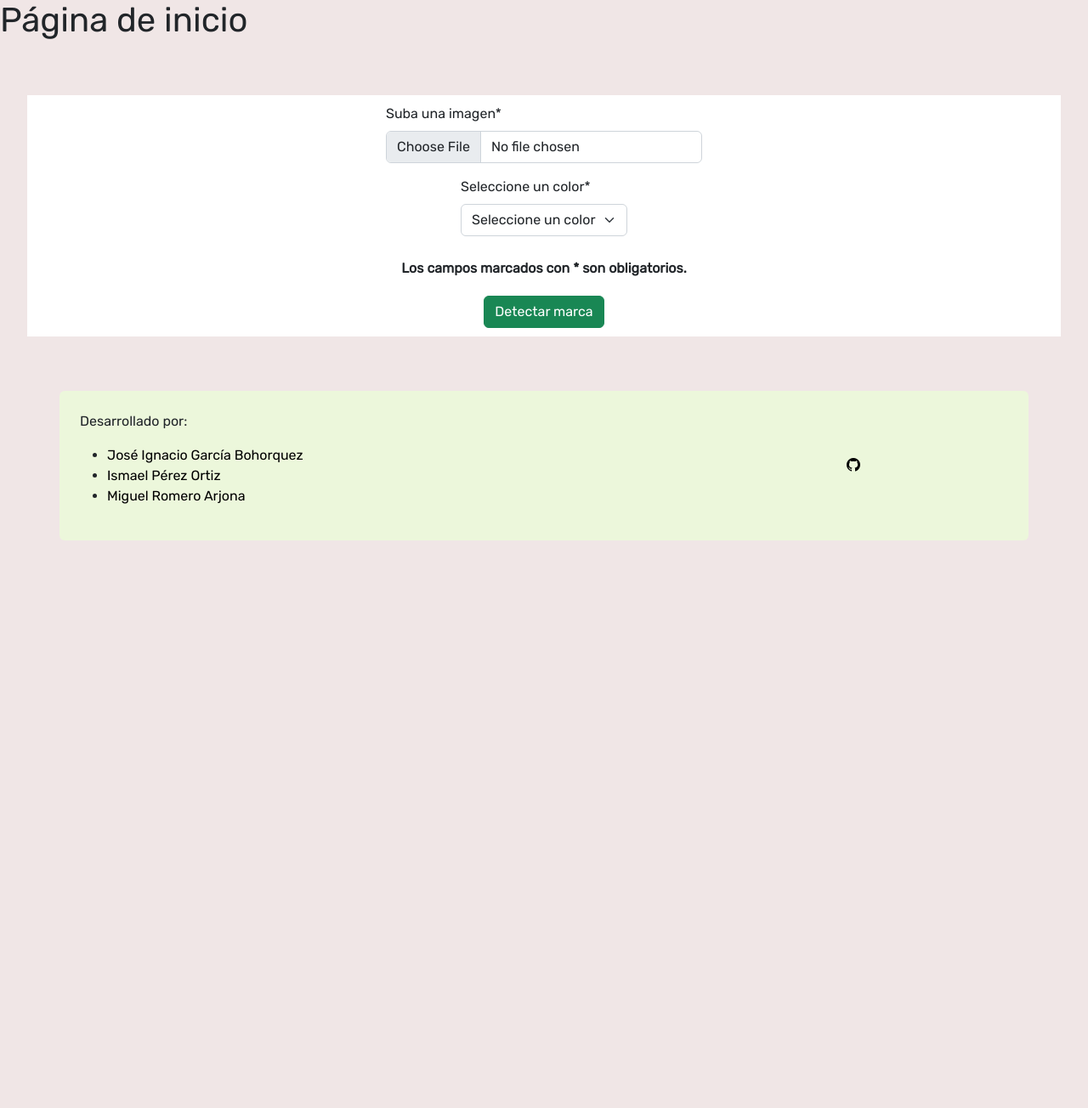
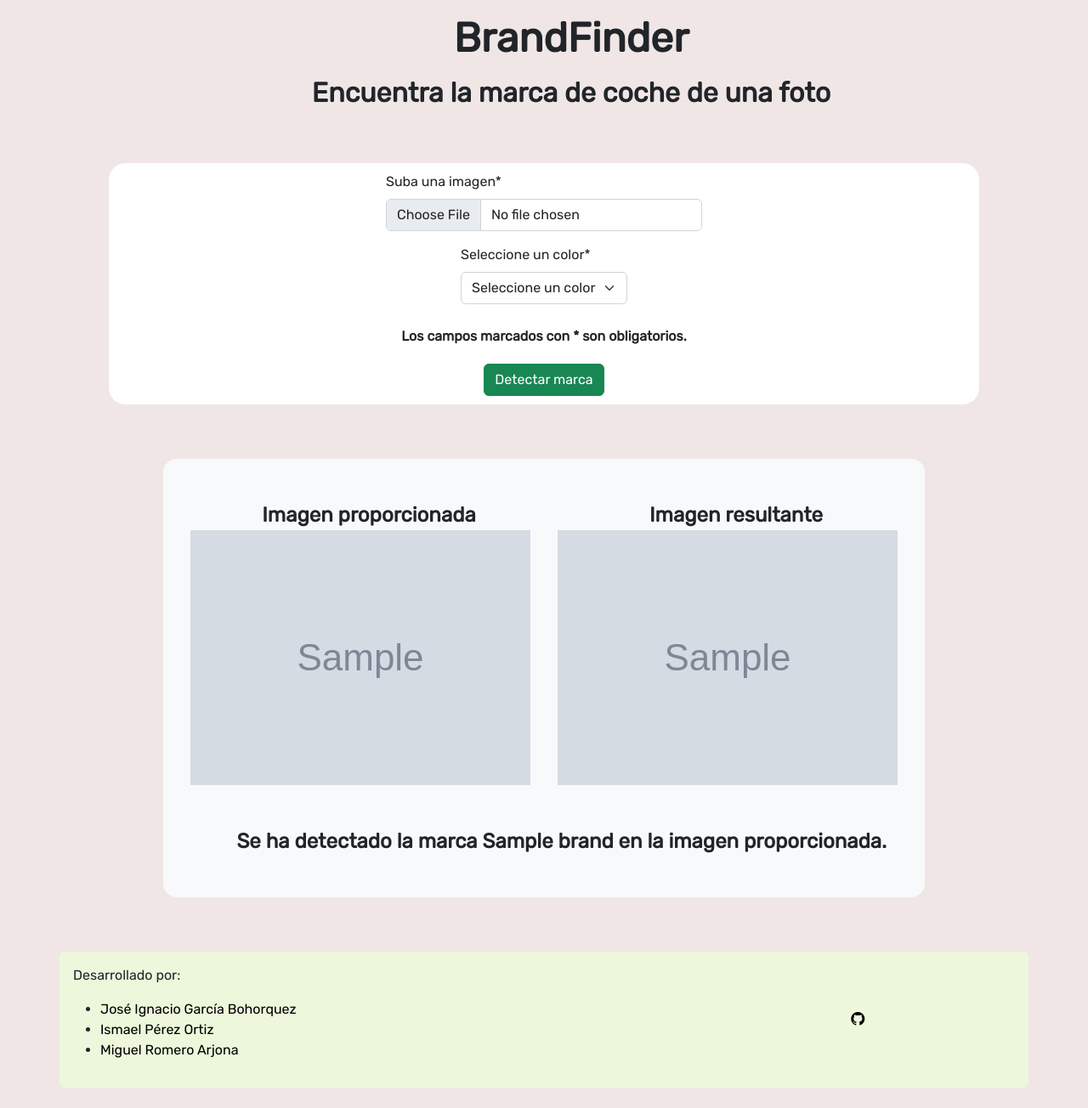
Before and after one commit to BrandFinder/BrandFinder-App, a Django app: template main/templates/index.html in a window 1280 px wide. Shown: the part 81-1385 px from the top of the page at 85% size. Before the commit the page ends 717 px from the top, so only its background shows below. Run offline with Django 4.2, Linux system fonts and the light colour scheme; tables that the repository leaves empty hold one stand-in row (values such as "Sample post"); the template is opened without the code that fills it: values that come from a table or form of the project are taken from there, most other values are stand-ins (such as "Sample title", 1, 10 or a date in 2020); grey boxes marked "Sample" are stand-in pictures; some libraries are stand-ins or nearby versions.

Commit message:
add results wrapper

```diff
--- a/BrandFinder/settings.py
+++ b/BrandFinder/settings.py
@@ -122,6 +122,9 @@
 
 STATIC_URL = '/static/'
 
+MEDIA_URL = '/media/'
+MEDIA_ROOT = os.path.join(BASE_DIR, 'media')
+
 STATICFILES_DIRS = [
     os.path.join(BASE_DIR, "static"),
 ]
--- a/main/templates/components/footer.html
+++ b/main/templates/components/footer.html
@@ -3,7 +3,7 @@
 <link rel="stylesheet" type="text/css" href="{% static 'styles/footer.css' %}">
 {% endblock %}
 
-<footer class="container p-4 rounded">
+<footer class="container p-3 mb-4 rounded">
   <div class="d-flex justify-content-between align-items-center">
 
     <div class="d-flex flex-column col-md-4 copyright d-flex justify-content-center">
--- a/main/templates/index.html
+++ b/main/templates/index.html
@@ -5,6 +5,7 @@
 {% block head %}
 {% load static %}
 <link rel="stylesheet" type="text/css" href="{% static 'styles/crispy_form.css' %}">
+<link rel="stylesheet" type="text/css" href="{% static 'styles/index.css' %}">
 {% endblock %}
 
 {% block title %} Inicio {% endblock %}
@@ -23,7 +24,10 @@
 {% endif %}
 
 <div class="main">
-  <h1>Página de inicio</h1>
+    <div>
+      <h1 class="title max">BrandFinder</h1>
+      <h2 class="title">Encuentra la marca de coche de una foto</h2>
+    </div>
   <div class="crispy-wrapper">
     <div class="crispy-layout">
       <div class="crispy-container">
@@ -36,5 +40,53 @@
           </form>
       </div>
     </div>
+  </div>
+  {% if image %}
+  <div class="wrapper">
+    <div class="results">
+      <div class="images">
+        <div class="image">
+          <span class="title reg">Imagen proporcionada</span>
+          <img src="{{ image }}" alt="Imagen subida" class="img-fluid">
+        </div>
+        <div class="image reg">
+          <span class="title">Imagen resultante</span>
+          <img src="{{ image }}" alt="Imagen resultante" class="img-fluid">
+        </div>
+      </div>
+      <span class="title reg">
+        {% if brand != 'none' %}
+        Se ha detectado la marca {{ brand }} en la imagen proporcionada.
+        {% else %}
+        No se ha podido detectar correctamente una marca en la imagen proporcionada.
+        {% endif %}
+      </p>
+    </div>
+  </div>
+  {% endif %}
 </div>
+
+<script type="text/javascript">
+  let submitBtn = document.getElementById("id_submit_button");
+  let colorInput = document.getElementById("id_color");
+  let photoInput = document.getElementById("id_image");
+
+  photoInput.addEventListener("change", function() {
+    if (colorInput.value != "default") {
+      submitBtn.disabled = false;
+    } else {
+      submitBtn.disabled = true;
+    }
+  });
+
+  colorInput.addEventListener("change", function() {
+    if (colorInput.value != "default") {
+      submitBtn.disabled = false;
+    } else {
+      submitBtn.disabled = true;
+    }
+  });
+
+</script>
+
 {% endblock %}
--- a/main/urls.py
+++ b/main/urls.py
@@ -1,7 +1,11 @@
-from django.urls import path
+from django.urls import path, include, re_path
+from django.conf import settings
+from django.views.static import serve
+from django.conf.urls.static import static
+import os
 
 from . import views
 
 urlpatterns = [
     path("", views.index, name="index"),
-]
+] + static(settings.MEDIA_URL, document_root=settings.MEDIA_ROOT)
--- a/static/styles/crispy_form.css
+++ b/static/styles/crispy_form.css
@@ -1,12 +1,13 @@
 /* css associated with the crispy_form component */
 
 .crispy-wrapper {
+    max-width: 80%;
+    margin: auto;
     margin-top: 4rem;
     margin-bottom: 4rem;
-    margin-inline: 2rem;
     z-index: 5;
     background-color: #fff;
-    /* max-width: 1000px; */
+    border-radius: 20px;
     padding: 10px;
 }
 
--- /dev/null
+++ b/static/styles/index.css
@@ -0,0 +1,57 @@
+.img-fluid {
+    max-width: 400px;
+    height: auto;
+    object-fit: cover;
+}
+
+.wrapper {
+  width: 70%;
+  display: flex;
+  margin:auto;
+  background-color: #f8f9fa;
+  padding: 2rem;
+  border-radius: 1rem;
+  margin-bottom: 4rem;
+}
+
+.results {
+    display: flex;
+    flex-direction: column;
+    flex-wrap: wrap;
+    gap: 2rem;
+    justify-content: center;
+    align-items: center;
+    width: 100%;
+    margin: auto;
+}
+
+.images {
+  display: flex;
+  flex-direction: row;
+  flex-wrap: wrap;
+  gap: 2rem;
+  justify-content: center;
+  align-items: center;
+}
+
+.image {
+  display: flex;
+  flex-direction: column;
+  flex-wrap: wrap;
+  justify-content: center;
+  align-items: center;
+}
+
+.title {
+  font-weight: bold;
+  text-align: center;
+  margin-top: 1rem;
+}
+
+.reg {
+  font-size: 1.5rem;
+}
+
+.max {
+  font-size: 3rem;
+}
```
Also changed, not shown: main/views.py (+15 -3 lines).
